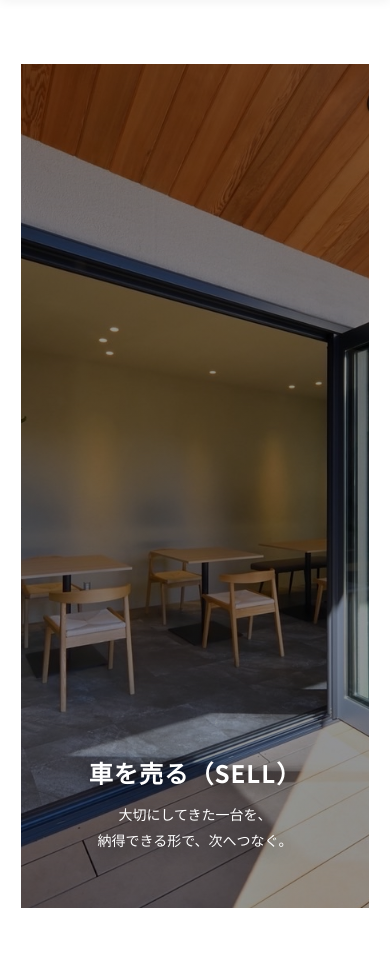
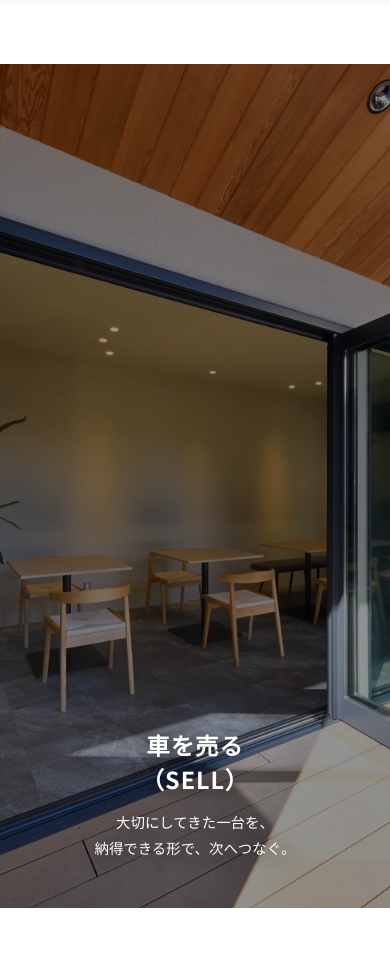
Before and after one commit to CARLPASSER/carlpasser-web, a plain HTML site: page sell.html in a window 390 px wide. Shown: the part 78-1055 px from the top of the page. Drawn offline with Linux system fonts and the light colour scheme; a web font is replaced by a local one.

Commit message:
fix mobile layout balance on service page

```diff
--- a/sell.html
+++ b/sell.html
@@ -49,7 +49,7 @@
     {"@type": "Offer", "name": "車買取・査定"}
   ]
 }</script>
-    <link rel="stylesheet" href="style.css?v=20260424-0225">
+    <link rel="stylesheet" href="style.css?v=20260519-1200">
     <!-- FontAwesome for Icons -->
     <link rel="stylesheet" href="https://cdnjs.cloudflare.com/ajax/libs/font-awesome/6.5.1/css/all.min.css"
         integrity="sha512-DTOQO9RWCH3ppGqcWaEA1BIZOC6xxalwEsw9c2QQeAIftl+Vegovlnee1c9QX4TctnWMn13TZye+giMm8e2LwA=="
@@ -80,7 +80,7 @@
 
     <section class="sell">
         <div class="hero fv-mobile-center">
-            <h1>車を売る（SELL）</h1>
+            <h1>車を売る<br class="hero-title-mobile-break">（SELL）</h1>
             <p>
                 大切にしてきた一台を、<br>
                 納得できる形で、次へつなぐ。
@@ -135,7 +135,7 @@
         </section>
 
         <section class="menu">
-            <h2>ご相談からお引き渡しまで、丁寧に進めます。</h2>
+            <h2>ご相談からお引き渡しまで、<br class="service-mobile-br">丁寧に進めます。</h2>
             <div class="menu-grid">
                 <div class="menu-box">
                     <h3>Step 1</h3>
@@ -186,7 +186,7 @@
         </section>
 
         <section class="cta">
-            <h2>まずは、気軽にご相談ください。</h2>
+            <h2>まずは、<br class="service-mobile-br">気軽にご相談ください。</h2>
             <p>
                 まだ売るか決まっていなくても大丈夫です。<br>
                 今の愛車のこと、まずは気軽にお聞かせください。
--- a/style.css
+++ b/style.css
@@ -73,7 +73,8 @@ ul {
 }
 
 .hero-title-mobile-break,
-.our-carlife-mobile-break {
+.our-carlife-mobile-break,
+.service-mobile-br {
     display: none;
 }
 
@@ -2175,11 +2176,9 @@ textarea.form-control {
         background-color: var(--text-color) !important;
     }
 
-    /* FV text layout: unify around sell page look */
+    /* FV text layout: absolute-positioned heroes (BUY / brand) */
     .fv-mobile-center.sales-hero-content,
-    .brand-hero-content.fv-mobile-center,
-    .maintenance .hero.fv-mobile-center,
-    .sell .hero.fv-mobile-center {
+    .brand-hero-content.fv-mobile-center {
         left: 50%;
         bottom: 12%;
         transform: translateX(-50%) !important;
@@ -2187,6 +2186,26 @@ textarea.form-control {
         width: min(90%, 348px);
         max-width: 348px;
         padding: 0 10px;
+    }
+
+    /* FV text layout: flex-based heroes (MAINTENANCE / SELL) — match BUY proportions */
+    .maintenance .hero.fv-mobile-center,
+    .sell .hero.fv-mobile-center {
+        left: auto;
+        right: auto;
+        bottom: auto;
+        transform: none !important;
+        width: 100%;
+        max-width: none;
+        min-height: 56vh;
+        padding: 0 12px 12%;
+        box-sizing: border-box;
+        display: flex;
+        flex-direction: column;
+        align-items: center;
+        justify-content: flex-end;
+        text-align: center;
+        background-position: center 60%;
     }
 
     .sales-hero h1,
@@ -2287,13 +2306,6 @@ textarea.form-control {
         font-size: 15px;
     }
 
-    .maintenance .hero.fv-mobile-center {
-        min-height: 50vh;
-        padding: 0 20px 14%;
-        text-align: center;
-        align-items: center;
-        justify-content: flex-end;
-    }
 
     .maintenance .intro,
     .maintenance .empathy,
@@ -2312,7 +2324,7 @@ textarea.form-control {
     .sell .solution,
     .sell .menu,
     .sell .cta {
-        width: calc(100% - 36px);
+        width: min(90%, 860px);
         padding-top: 64px;
         padding-bottom: 64px;
     }
@@ -2321,9 +2333,9 @@ textarea.form-control {
     .maintenance .trust,
     .sell .empathy,
     .sell .trust {
-        width: calc(100% - 36px);
-        padding-left: 18px;
-        padding-right: 18px;
+        width: 100%;
+        padding-left: 5%;
+        padding-right: 5%;
         padding-top: 64px;
         padding-bottom: 64px;
         box-sizing: border-box;
@@ -2340,7 +2352,7 @@ textarea.form-control {
     }
 
     .maintenance .maintenance-scenes {
-        width: calc(100% - 36px);
+        width: min(90%, 980px);
         padding: 8px 0 64px;
     }
 
@@ -2362,7 +2374,9 @@ textarea.form-control {
         font-size: 1.6rem;
         line-height: 1.5;
         margin-bottom: 18px;
-        padding-right: 4px;
+        padding-right: 0;
+        text-wrap: balance;
+        word-break: keep-all;
     }
 
     .maintenance p,
@@ -2371,13 +2385,6 @@ textarea.form-control {
         line-height: 1.88;
     }
 
-    .sell .hero.fv-mobile-center {
-        min-height: 50vh;
-        padding: 0 20px 14%;
-        text-align: center;
-        align-items: center;
-        justify-content: flex-end;
-    }
 
     .sell .intro,
     .sell .empathy,
@@ -2397,7 +2404,9 @@ textarea.form-control {
         font-size: 1.6rem;
         line-height: 1.5;
         margin-bottom: 18px;
-        padding-right: 4px;
+        padding-right: 0;
+        text-wrap: balance;
+        word-break: keep-all;
     }
 
     .sell p,
@@ -2406,11 +2415,39 @@ textarea.form-control {
         line-height: 1.88;
     }
 
-    .maintenance .hero h1,
-    .sell .hero h1 {
-        max-width: 11.5em;
+    .maintenance .hero.fv-mobile-center h1,
+    .sell .hero.fv-mobile-center h1 {
+        width: min(90vw, 352px);
+        max-width: 352px;
         margin-left: auto;
         margin-right: auto;
+        padding: 0 12px;
+        box-sizing: border-box;
+        font-size: clamp(21px, 6vw, 27px);
+        line-height: 1.44;
+        letter-spacing: 0.04em;
+    }
+
+    .maintenance .hero.fv-mobile-center p,
+    .sell .hero.fv-mobile-center p {
+        font-size: clamp(13px, 3.7vw, 14.5px);
+        line-height: 1.82;
+    }
+
+    .maintenance .cta h2,
+    .sell .cta h2 {
+        max-width: 16em;
+        margin-left: auto;
+        margin-right: auto;
+    }
+
+    .maintenance .menu > h2,
+    .sell .menu > h2 {
+        max-width: 18em;
+    }
+
+    .service-mobile-br {
+        display: inline;
     }
 
     .line-btn {
@@ -3070,4 +3107,42 @@ textarea.form-control {
         line-height: 1.82 !important;
         text-align: center !important;
     }
-}
+
+    body.subpage .maintenance .hero.fv-mobile-center,
+    body.subpage .sell .hero.fv-mobile-center {
+        left: auto !important;
+        right: auto !important;
+        bottom: auto !important;
+        transform: none !important;
+        width: 100% !important;
+        max-width: none !important;
+        min-height: 56vh !important;
+        padding: 0 12px 12% !important;
+        background-position: center 60% !important;
+    }
+
+    body.subpage .maintenance .hero.fv-mobile-center h1,
+    body.subpage .sell .hero.fv-mobile-center h1 {
+        font-size: clamp(21px, 6vw, 27px) !important;
+        line-height: 1.44 !important;
+        letter-spacing: 0.04em !important;
+        width: min(90vw, 352px) !important;
+        max-width: 352px !important;
+        margin-left: auto !important;
+        margin-right: auto !important;
+        padding: 0 12px !important;
+        box-sizing: border-box !important;
+        word-break: keep-all;
+        text-wrap: balance;
+    }
+
+    body.subpage .maintenance .hero.fv-mobile-center p,
+    body.subpage .sell .hero.fv-mobile-center p {
+        max-width: 330px !important;
+        margin-left: auto !important;
+        margin-right: auto !important;
+        line-height: 1.82 !important;
+        text-align: center !important;
+        font-size: clamp(13px, 3.7vw, 14.5px) !important;
+    }
+}
```
Also changed, not shown: maintenance.html (+4 -4 lines).
